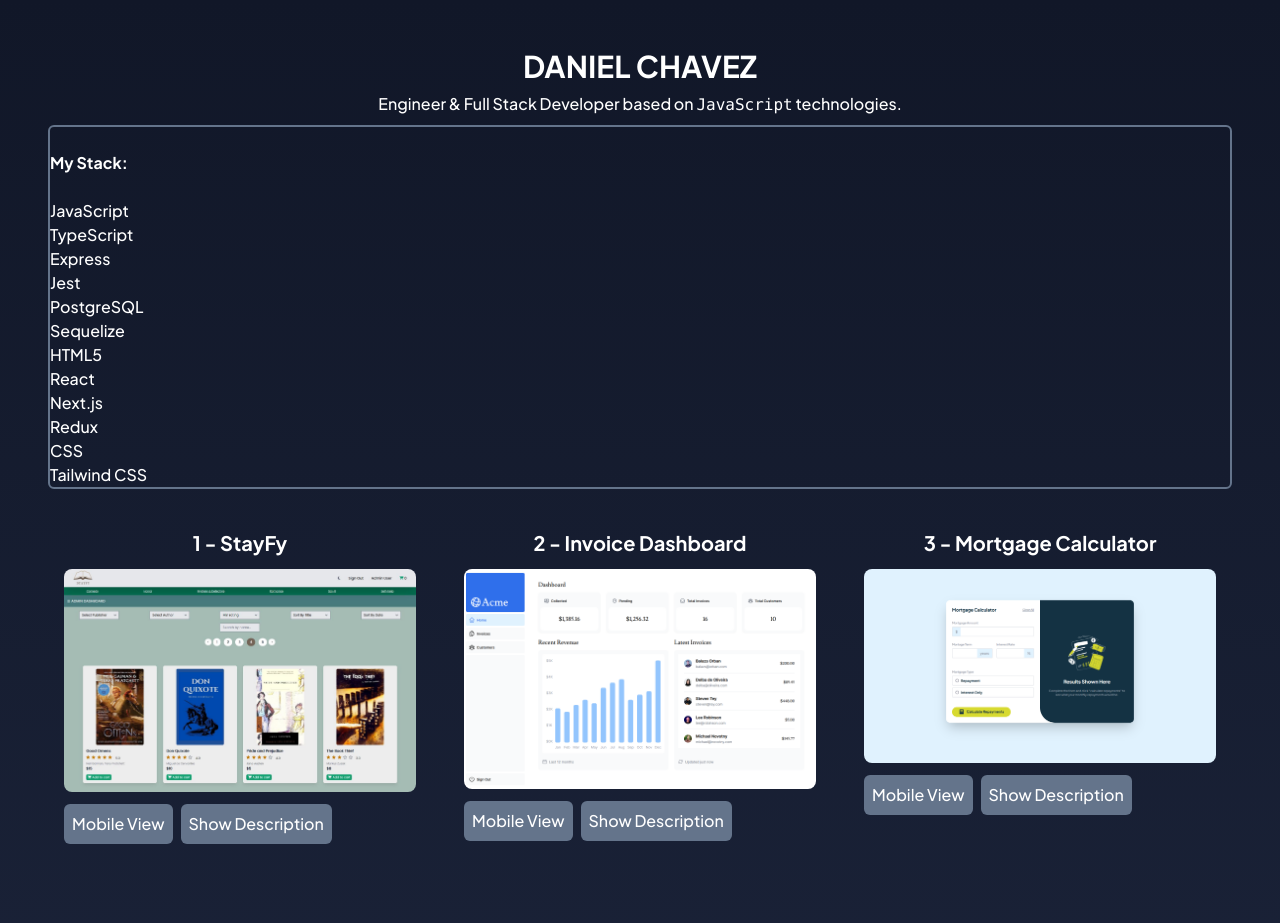
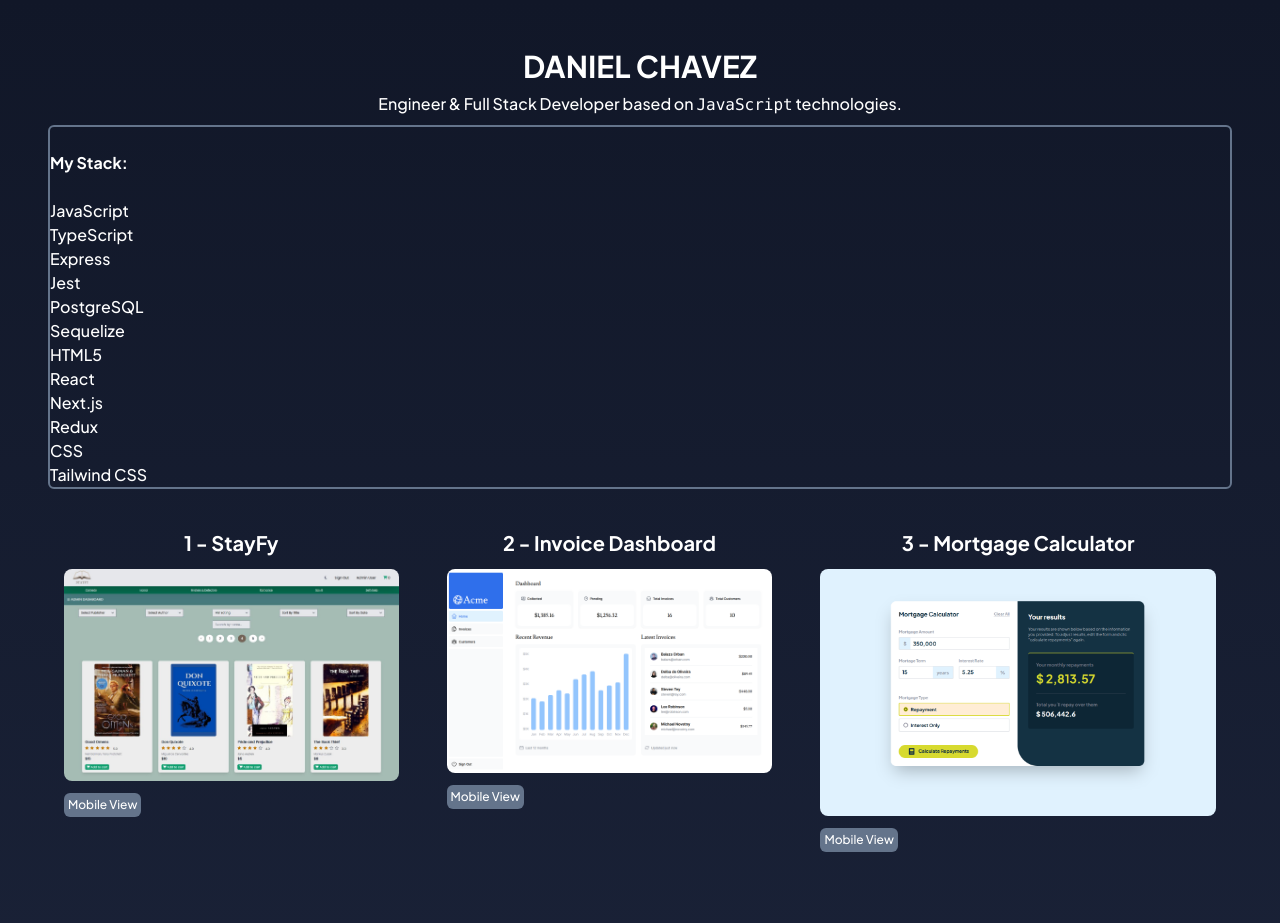
Before and after one commit to danielchavezs/portfolio, a Next.js app in the folder portfolio/: page / in a window 1280 px wide. Shown: the top 923 px of the page. Built offline with nearby package versions, Linux system fonts and the light colour scheme; a web font is replaced by a local one.

Commit message:
Projects description dynamic rendering. Added external links to projects.

```diff
--- a/portfolio/src/app/assets/images.tsx
+++ b/portfolio/src/app/assets/images.tsx
@@ -1,21 +1,23 @@
 import Image from "next/image";
 import { ProjectImageProps } from "./types";
+import Link from "next/link";
 
-export function ProjectImage ({src, alt}: ProjectImageProps){
+export function ProjectImage ({src, alt, href}: ProjectImageProps){
     return(
+        <a href={href} target="_blank" rel="noopener noreferrer">
             <Image
-        // className="p-6 rounded-3xl"
+                className="hover:cursor-pointer"
                 src= {src}
                 alt= {alt}
                 width={850}
                 height={300}
                 style={{
-            // padding: '1.5rem',  // Padding migth not be necessary once I hide the border from the surrounding div.
                     maxWidth: '850px',
                     width: '100%',
                     height: 'auto',
                     borderRadius: '8px'
                 }}
             />
+        </a>
     )
 }
--- a/portfolio/src/app/assets/seed.ts
+++ b/portfolio/src/app/assets/seed.ts
@@ -5,18 +5,21 @@ export const projects: ProjectsType = [
         id: 1,
         name: "StayFy",
         images: ["/stayfy_desktop.png", "/stayfy-mobile.png"],
-        description: "Book e-commerce SPA developed on React, featuring relational database, combined filters, users, orders, authentication and payment gateway."
+        description: "Book e-commerce SPA developed on React, featuring relational database, combined filters, users, orders, authentication and payment gateway.",
+        href: "https://stayfy-mu.vercel.app/"
     },
     {
         id: 2,
         name: "Invoice Dashboard",
         images: ["/invoice_dashboard_desktop.PNG", "/invoice_dashboard_mobile.png"],
-        description: "Invoices dashboard developed on the official Next.js course, featuring server components, streaming, loading managing rendering and more."
+        description: "Invoices dashboard developed on the official Next.js course, featuring server components, streaming, loading managing rendering and more.",
+        href: "https://nextjs-dashboard-htg7.vercel.app/dashboard"
     },
     {
         id: 3,
         name: "Mortgage Calculator",
         images: ["/mortgage_calculator_desktop.png", "/mortgage_calculator_mobile.png"],
-        description: "Simple mortgage calculator app, allowing to show results for 'repayment' and 'interest only' cases. Featuring a responsive design for desktop, tablets and mobile viewports."
+        description: "Simple mortgage calculator app, allowing to show results for 'repayment' and 'interest only' cases. Featuring a responsive design for desktop, tablets and mobile viewports.",
+        href: "https://mortage-calculator-swart.vercel.app/"
     },
 ];
--- a/portfolio/src/app/assets/types.ts
+++ b/portfolio/src/app/assets/types.ts
@@ -27,6 +27,7 @@ export type ProjectType = {
     name: string;
     images: string[];
     description: string;
+    href: string
 }
 
 // export type ProjectProps = ProjectType{};
@@ -36,4 +37,5 @@ export type ProjectsType = ProjectType[]
 export interface ProjectImageProps {
   src: string;
   alt: string;
+  href: string;
 }
--- a/portfolio/src/app/components/projectComponent.tsx
+++ b/portfolio/src/app/components/projectComponent.tsx
@@ -3,8 +3,7 @@ import { useState } from "react";
 import { ProjectImage } from "../assets/images";
 import { ProjectType } from "../assets/types";
 
-
-export default function ProjectComponent({ id, name, images, description }: ProjectType) {
+export default function ProjectComponent({ id, name, images, description, href }: ProjectType) {
 
     const [showing, setShowing] = useState({
         description: {
@@ -59,24 +58,25 @@ export default function ProjectComponent({ id, name, images, description }: Proj
     };
 
     return (
-        <div className="flex flex-row p-4 rounded-md space-x-2 border-slate-500 hover:border-2">
+        <div
+            className="flex flex-col p-4 rounded-md space-x-2 border-slate-500 hover:border-2"
+            onMouseEnter={showDescription}
+            onMouseLeave={showDescription}
+            // onMouseEnter={() => setShowing((prev) => ({ ...prev, description: { ...prev.description, visible: true } }))}
+            // onMouseLeave={() => setShowing((prev) => ({ ...prev, description: { ...prev.description, visible: false } }))}
+        >
             <div className="space-y-3">
                 <h3 className="font-semibold text-xl text-center">{id} - {name}</h3>
                 <div>
-                    <ProjectImage alt={name} src={showing.view.img}/>
-                    {/* <ProjectImage alt={name} src={img2}/> */}
+                    <ProjectImage alt={name} src={showing.view.img} href={href}/>
                 </div>
-                <button onClick={changeImage} className="bg-slate-500 rounded-md p-2 hover:bg-slate-400">
-                    {showing.view.buttonName}
-                </button>
-                <button onClick={showDescription} className="ml-2 bg-slate-500 rounded-md p-2 hover:bg-slate-400">
-                    {showing.description.buttonName}
-                </button>
+                    <button onClick={changeImage} className="text-xs bg-slate-500 rounded-md p-1 hover:bg-slate-400">
+                        {showing.view.buttonName}
+                    </button>
             </div>
-            <div className={showing.description.visible ? "" : "hidden"}>
-                <h4><strong>Description: </strong></h4>
+
+            <div className={`mt-4 transition-all duration-500 ease-in-out ${showing.description.visible ? 'max-h-[200px] opacity-100' : 'max-h-0 opacity-0'} overflow-hidden`}>
                 <p>{description}</p>
-
             </div>
         </div>
     )
--- a/portfolio/src/app/components/projectsContainer.tsx
+++ b/portfolio/src/app/components/projectsContainer.tsx
@@ -13,6 +13,7 @@ export default function ProjectsContainer ({projects}: {projects: ProjectsType})
                         name={proj.name}
                         images={proj.images}
                         description={proj.description}
+                        href={proj.href}
                     />
                 );
             })}
```
Also changed, not shown: portfolio/src/app/page.tsx (+0 -9 lines), portfolio/public/mortgage_calculator_desktop.png. Lines whose indentation alone changed are shown as unchanged.
